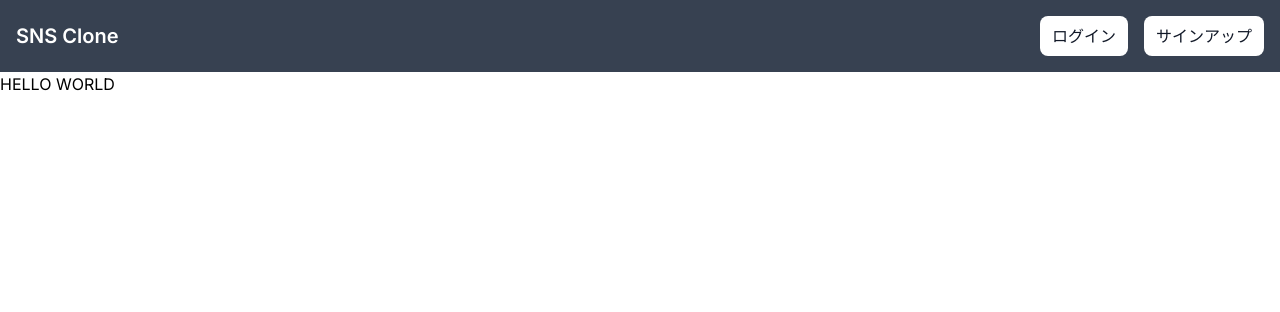
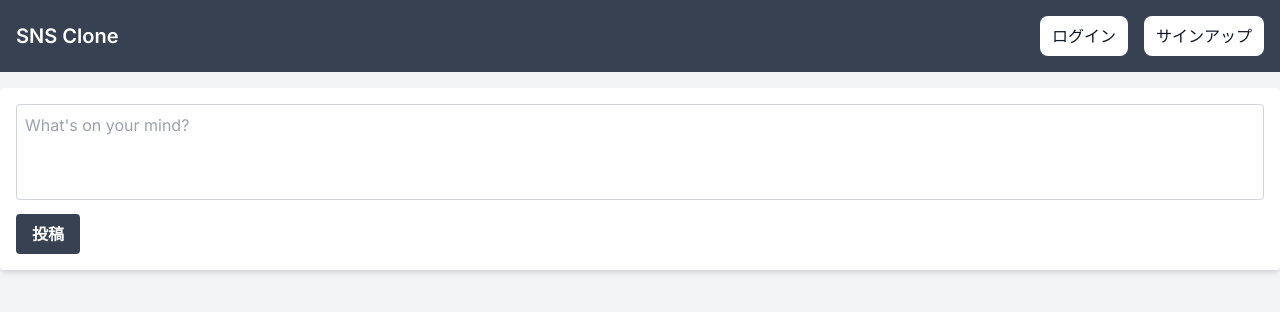
Before and after one commit to mikurikuri11/sns-front, a Next.js app: page / in a window 1280 px wide. Shown: the top 312 px of the page. Built offline with nearby package versions, Linux system fonts and the light colour scheme.

Commit message:
✨ Timelineコンポーネント追加

```diff
--- /dev/null
+++ b/src/app/components/Timeline.tsx
@@ -0,0 +1,22 @@
+export const Timeline = () => {
+  return (
+    <div className="min-h-screen bg-gray-100">
+      <main className="container mx-auto py-4">
+        <div className="bg-white shadow-md rounded p-4 mb-4">
+          <form>
+            <textarea
+              className="w-full h-24 p-2 border border-gray-300 rounded resize-none focus:outline-none focus:ring-2 focus:ring-blue-400"
+              placeholder="What's on your mind?"
+            ></textarea>
+            <button
+              type="submit"
+              className="mt-2 bg-gray-700 hover:bg-green-700 duration-200 text-white font-semibold py-2 px-4 rounded"
+            >
+              投稿
+            </button>
+          </form>
+        </div>
+      </main>
+    </div>
+  );
+};
--- a/src/app/page.tsx
+++ b/src/app/page.tsx
@@ -1,7 +1,9 @@
+import { Timeline } from "./components/Timeline";
+
 export default function Home() {
   return (
     <div>
-      HELLO WORLD
+      <Timeline />
     </div>
   );
 }
```
